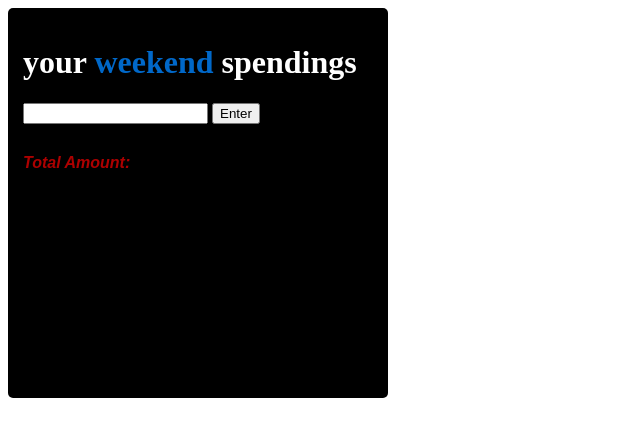
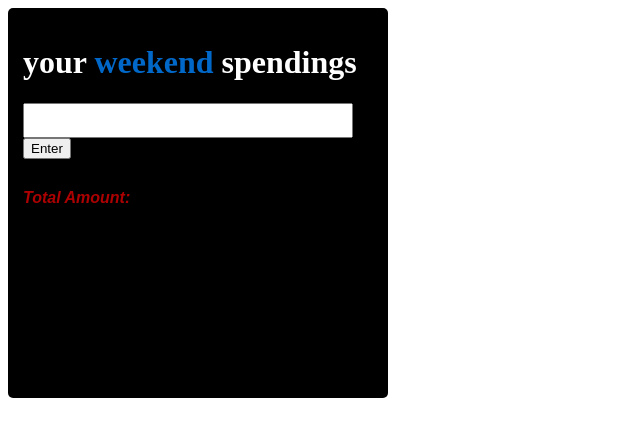
Before and after one commit to Thill799/financialapp-vanilla.js, a PHP site: page / in a window 1280 px wide. Shown: the top 437 px of the page, without its empty margins (0-640 px from the left). Run offline with PHP 8.4, Linux system fonts and the light colour scheme.

Commit message:
color change

```diff
--- a/style.css
+++ b/style.css
@@ -19,12 +19,14 @@
   }
 
   input{
-      color:#0a0d205d;
+      color:#0000005d;
+      font-size:25px;
   }
 
   ul{
       color:rgb(238, 255, 0);
       font-size:30px;
+      font-style:arial;
   }
 
   .totalAmount{
```
